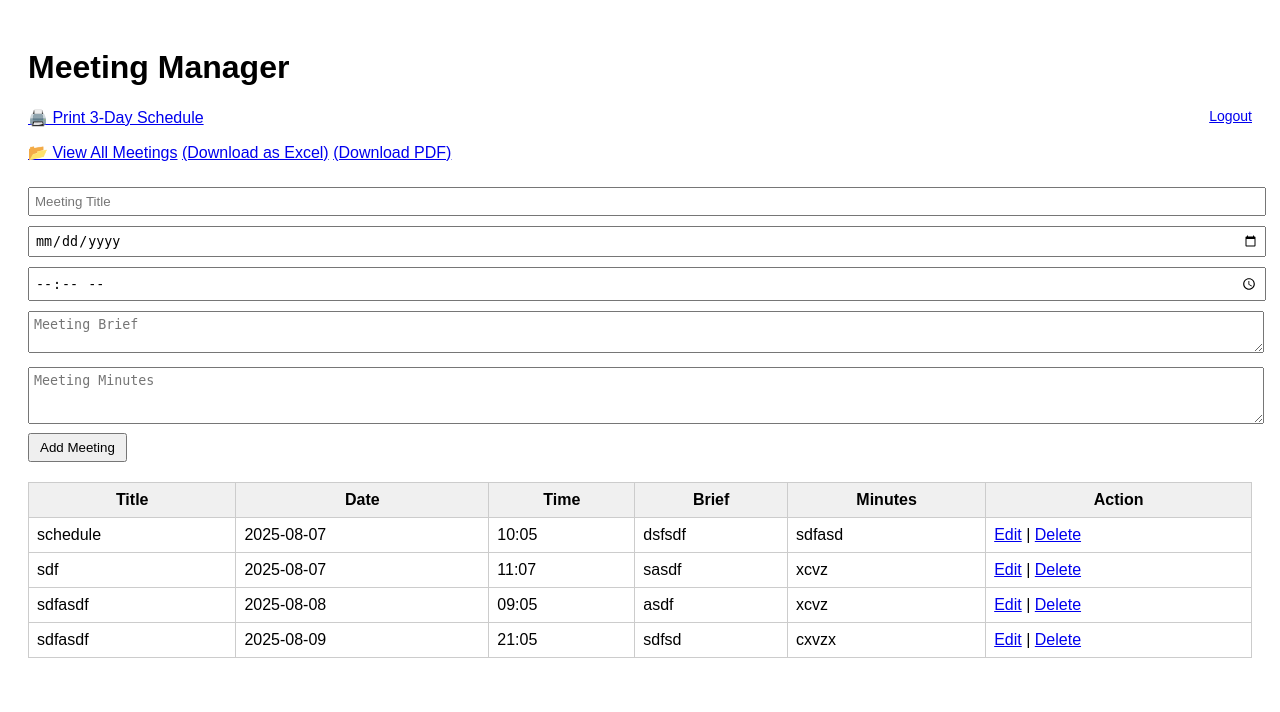
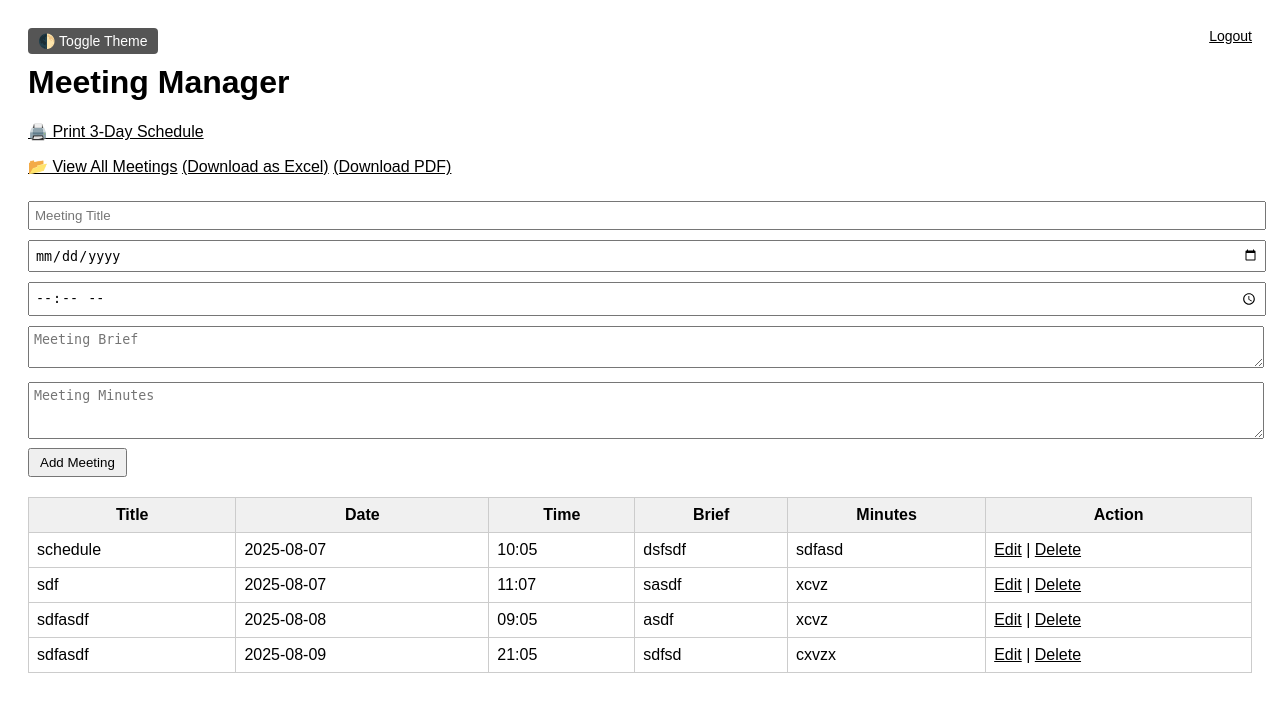
Before and after one commit to thisisonlyforspams/meeting, a Flask app: page / in a window 1280 px wide. Shown: the top 712 px of the page. Run offline with Flask 3, Linux system fonts and the light colour scheme; the visitor is signed in with stand-in values (Sample User, id 1).

Commit message:
Update index.html

```diff
--- a/templates/index.html
+++ b/templates/index.html
@@ -3,19 +3,116 @@
 <head>
     <title>Meeting Manager</title>
     <style>
-        body { font-family: sans-serif; padding: 20px; }
-        table { border-collapse: collapse; width: 100%; margin-top: 20px; }
-        th, td { border: 1px solid #ccc; padding: 8px; }
-        th { background: #f0f0f0; }
-        input, textarea { width: 100%; margin: 5px 0; padding: 5px; }
-        .form-section { margin-top: 20px; }
-        button { padding: 5px 10px; }
-        .logout { float: right; font-size: 14px; }
+        body.light-mode {
+            background: #ffffff;
+            color: #000000;
+        }
+
+        body.dark-mode {
+            background: #1e1e1e;
+            color: #f0f0f0;
+        }
+
+        body {
+            font-family: sans-serif;
+            padding: 20px;
+            transition: background 0.3s, color 0.3s;
+        }
+
+        table {
+            border-collapse: collapse;
+            width: 100%;
+            margin-top: 20px;
+        }
+
+        th, td {
+            border: 1px solid #ccc;
+            padding: 8px;
+        }
+
+        th {
+            background: #f0f0f0;
+        }
+
+        input, textarea {
+            width: 100%;
+            margin: 5px 0;
+            padding: 5px;
+        }
+
+        .form-section {
+            margin-top: 20px;
+        }
+
+        button {
+            padding: 5px 10px;
+        }
+
+        .logout {
+            float: right;
+            font-size: 14px;
+        }
+
+        .theme-toggle {
+            float: left;
+            font-size: 14px;
+            background: #555;
+            color: #fff;
+            padding: 5px 10px;
+            border: none;
+            border-radius: 4px;
+            cursor: pointer;
+            margin-bottom: 10px;
+        }
+
+        a {
+            color: inherit;
+        }
+
+        body.dark-mode th,
+        body.dark-mode td {
+            background: #2a2a2a;
+            color: #ffffff;
+            border: 1px solid #555;
+        }
+
+        body.dark-mode table {
+            border-color: #555;
+        }
+
+        body.light-mode th,
+        body.light-mode td {
+            background: #ffffff;
+            color: #000000;
+            border: 1px solid #ccc;
+        }
+
+        body.light-mode th {
+            background: #f0f0f0;
+        }
+
     </style>
+    <script>
+        function toggleTheme() {
+            const body = document.body;
+            const current = body.classList.contains("dark-mode") ? "dark" : "light";
+            const newTheme = current === "dark" ? "light" : "dark";
+            body.classList.remove("light-mode", "dark-mode");
+            body.classList.add(newTheme + "-mode");
+            localStorage.setItem("theme", newTheme);
+        }
+
+        window.onload = function () {
+            const savedTheme = localStorage.getItem("theme") || "light";
+            document.body.classList.add(savedTheme + "-mode");
+        }
+    </script>
 </head>
 <body>
-    <h1>Meeting Manager</h1>
+    <button class="theme-toggle" onclick="toggleTheme()">🌓 Toggle Theme</button>
     <a href="/logout" class="logout">Logout</a>
+
+    <h1 style="clear: both;">Meeting Manager</h1>
 
     <p><a href="/print">🖨️ Print 3-Day Schedule</a></p>
     <p>
```
